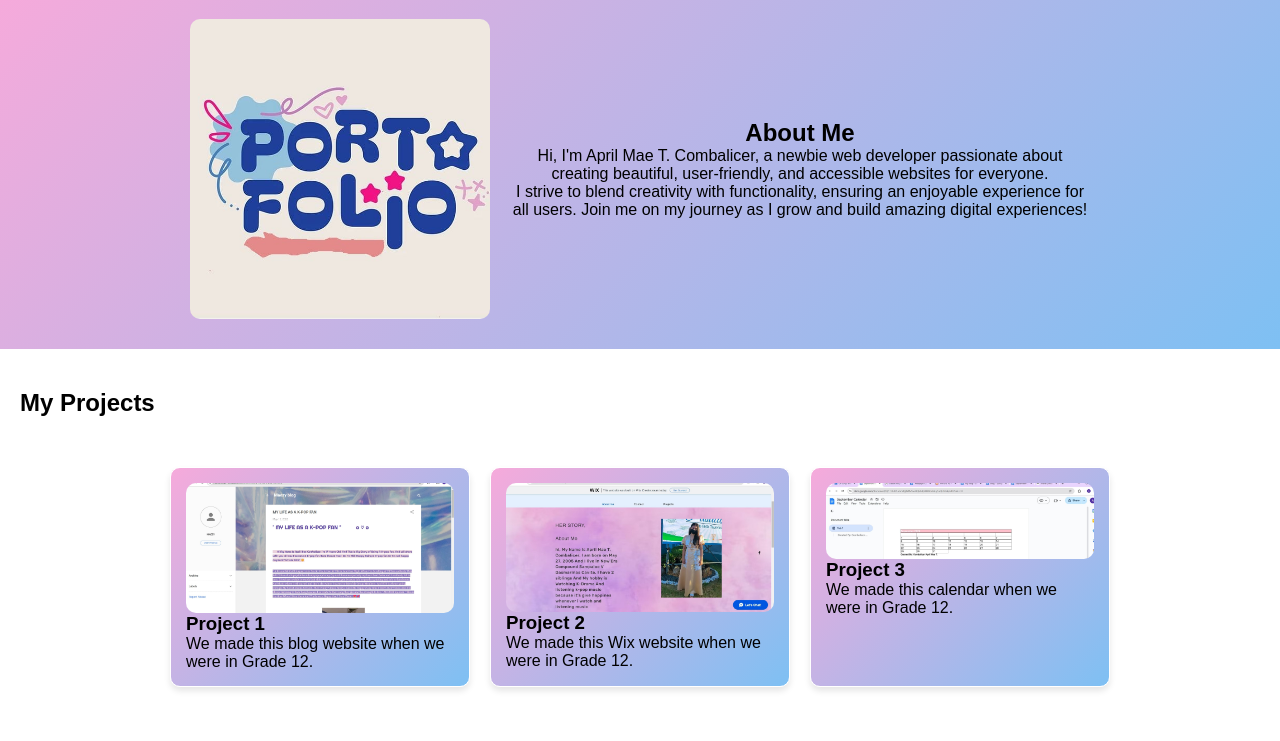
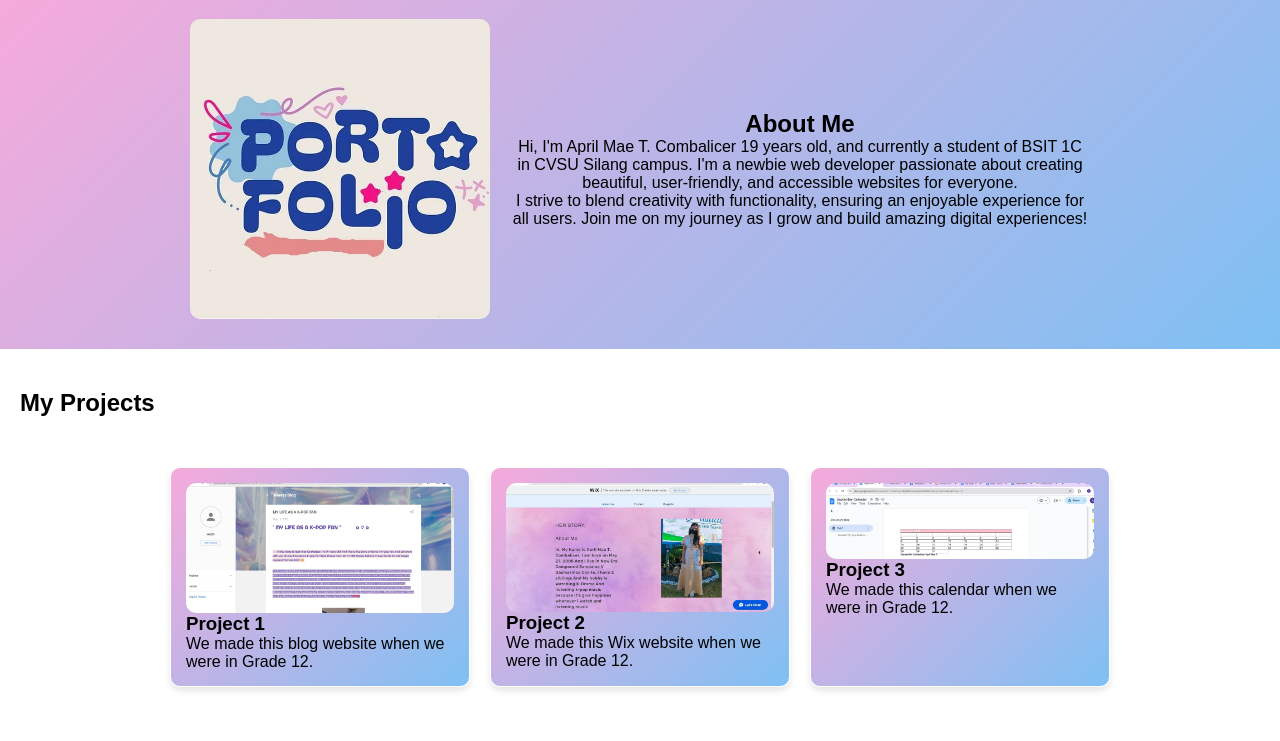
Before and after one commit to Amtcom27/Amtcombalicerr, a plain HTML site: page index.html in a window 1280 px wide. Shown: the part 59-800 px from the top of the page. Drawn offline with Linux system fonts and the light colour scheme.

Commit message:
Update index.html

```diff
--- a/index.html
+++ b/index.html
@@ -159,7 +159,7 @@
             <div class="container">
                 <div class="about-text">
                     <h2>About Me</h2>
-                    <p>Hi, I'm April Mae T. Combalicer, a newbie web developer passionate about creating beautiful, user-friendly, and accessible websites for everyone.</p>
+                    <p>Hi, I'm April Mae T. Combalicer 19 years old, and currently a student of BSIT 1C in CVSU Silang campus. I'm a newbie web developer passionate about creating beautiful, user-friendly, and accessible websites for everyone.</p>
                     <p>I strive to blend creativity with functionality, ensuring an enjoyable experience for all users. Join me on my journey as I grow and build amazing digital experiences!</p>
                 </div>
                 <img src="ss1.jpg" alt="Your Photo">
```
